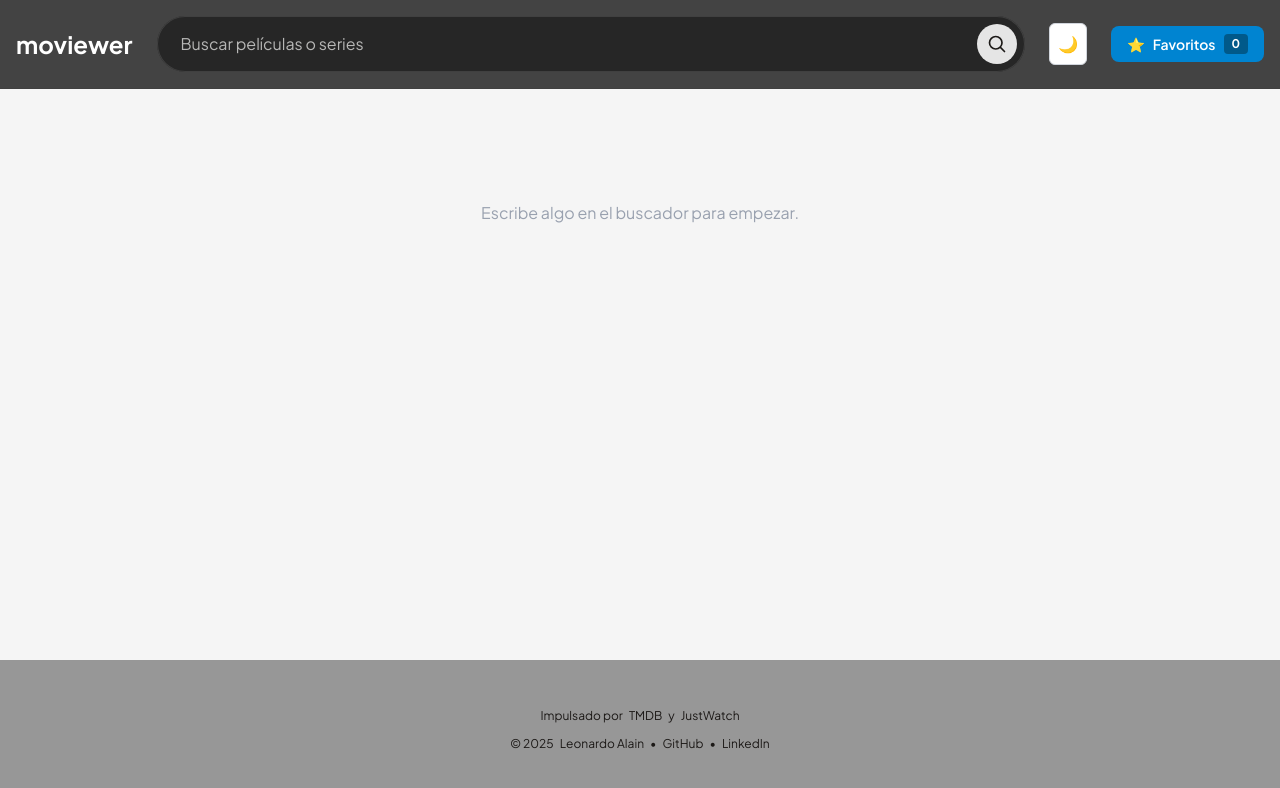
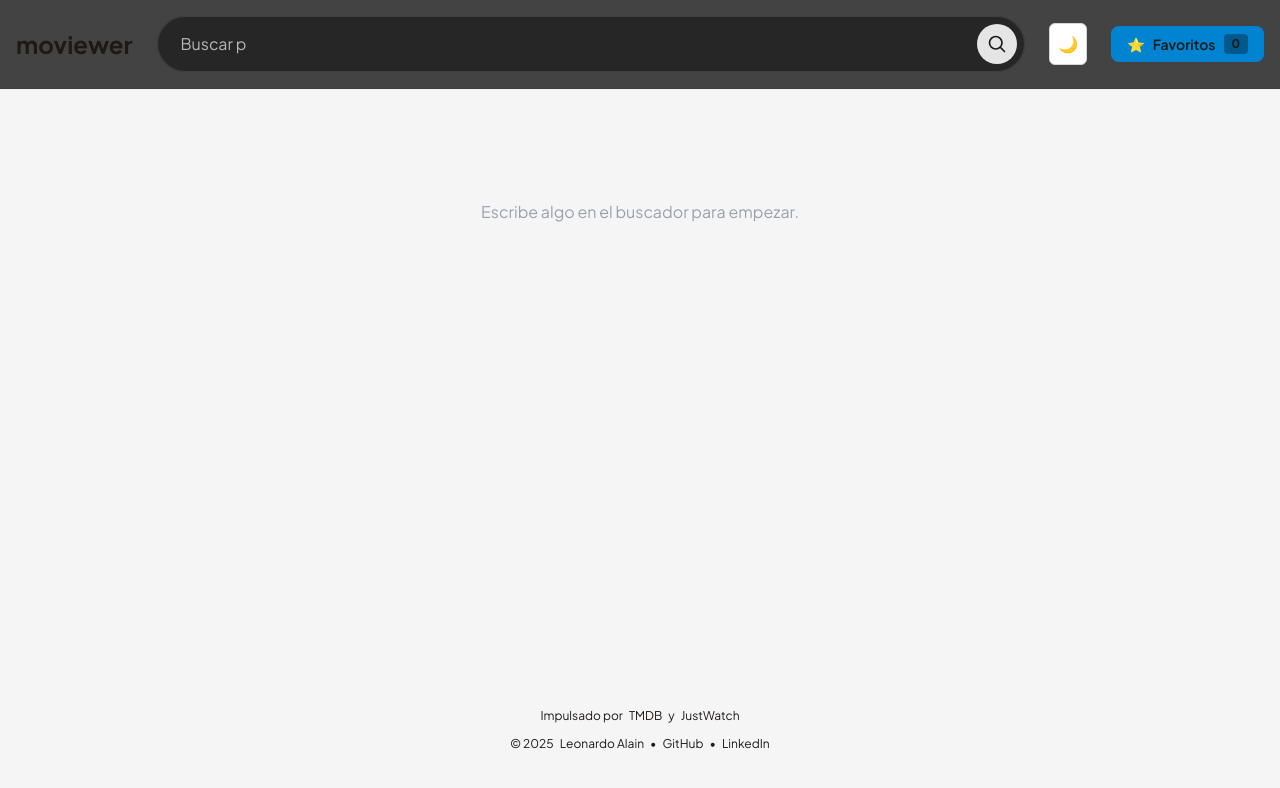
Before and after one commit to leinvg/movie-viewer, a Next.js app: page /search in a window 1280 px wide. Shown: the top 788 px of the page. Built offline with nearby package versions, Linux system fonts and the light colour scheme.

Commit message:
refactor: consolidar Header con variants y eliminar SearchHeader

```diff
--- a/src/app/favorites/page.tsx
+++ b/src/app/favorites/page.tsx
@@ -1,12 +1,12 @@
 import FavoritesList from "@/components/FavoritesList";
-import SearchHeader from "@/components/SearchHeader";
+import Header from "@/components/Header";
 import RegionSelector from "@/components/RegionSelector";
 import { ErrorBoundary } from "@/components/ErrorBoundary";
 
 export default function FavoritesPage() {
   return (
     <main className="flex-1">
-      <SearchHeader />
+      <Header variant="full" />
       <div className="max-w-7xl mx-auto p-4">
         <div className="flex items-center justify-between mb-4">
           <h1 className="text-2xl font-bold text-gray-900 dark:text-white">
--- a/src/app/page.tsx
+++ b/src/app/page.tsx
@@ -2,12 +2,15 @@
 
 import SearchBox from "@/components/SearchBox";
 import FavoritesLink from "@/components/FavoritesLink";
+import Header from "@/components/Header";
 
 export default async function Home() {
   return (
-    <main className="flex-1 flex">
+    <>
+      <Header variant="minimal" />
+      <main className="flex-1 flex">
       <div className="container mx-auto px-8 md:px-12 flex">
-        <section className="w-full flex flex-col items-center justify-center 2xl:py-64 gap-10 md:gap-12">
+        <section className="py-30 w-full flex flex-col items-center justify-center 2xl:py-64 gap-10 md:gap-12">
           <div className="flex flex-col items-center gap-2 md:gap-3 text-center">
             <h1 className="text-3xl md:text-4xl leading-tight tracking-tight font-medium">
               Guía de <span className="hidden md:inline">Plataformas </span>
@@ -24,5 +27,6 @@ export default async function Home() {
         </section>
       </div>
     </main>
+    </>
   );
 }
--- a/src/app/search/page.tsx
+++ b/src/app/search/page.tsx
@@ -1,4 +1,4 @@
-import SearchHeader from "@/components/SearchHeader";
+import Header from "@/components/Header";
 import SearchResults from "@/components/SearchResults";
 import { ErrorBoundary } from "@/components/ErrorBoundary";
 import { fetchFilteredSearch } from "@/services/tmdb";
@@ -15,7 +15,6 @@ export default async function SearchPage({ searchParams }: Props) {
 
   let initial: SearchMediaResult = { results: [], hasMore: false, nextPage: 1 };
   if (q) {
-    // Use centralized service that applies filtering and pagination rules.
     initial = await fetchFilteredSearch(
       q,
       1,
@@ -28,8 +27,8 @@ export default async function SearchPage({ searchParams }: Props) {
 
   return (
     <main className="flex-1">
-      <SearchHeader initialQuery={q} />
-      <div className="p-4 max-w-7xl mx-auto">
+      <Header variant="full" initialQuery={q} />
+      <div className="pt-26 p-4 max-w-7xl mx-auto">
         {q ? (
           <ErrorBoundary>
             <SearchResults
--- a/src/components/Footer.tsx
+++ b/src/components/Footer.tsx
@@ -6,9 +6,9 @@ export default function Footer() {
   const currentYear = new Date().getFullYear();
 
   return (
-    <footer className="bg-neutral-950/40 dark:text-stone-100/40">
+    <footer className="dark:text-stone-100/40">
       <div className="container mx-auto px-8 md:px-12">
-        <section className="py-10 md:py-12 flex flex-col text-xs items-center text-center gap-3 **:data-link:hover:text-stone-100 **:data-link:transition-colors">
+        <section className="py-8 md:py-12 flex flex-col text-xs items-center text-center gap-3 **:data-link:hover:text-stone-100 **:data-link:transition-colors">
           <div className="flex items-center flex-wrap justify-center gap-1.5">
             <p>Impulsado por</p>
             <a
--- a/src/components/Header.tsx
+++ b/src/components/Header.tsx
@@ -5,13 +5,19 @@
 import { useRouter } from "next/navigation";
 import useAppStore from "@/store/appStore";
 import ThemeToggle from "./ThemeToggle";
+import SearchBox from "./SearchBox";
 
-export default function Header({ children }: { children?: React.ReactNode }) {
+interface HeaderProps {
+  variant?: "minimal" | "full";
+  initialQuery?: string;
+}
+
+export default function Header({ variant = "minimal", initialQuery }: HeaderProps) {
   const router = useRouter();
   const { favorites } = useAppStore();
 
   return (
-    <header className="bg-neutral-900/80 border-b border-neutral-700 text-white">
+    <header className="fixed top-0 left-0 right-0 z-50 bg-neutral-900/80 backdrop-blur-md border-b border-neutral-700">
       <div className="max-w-7xl mx-auto px-4 py-4 flex items-center gap-2 sm:gap-4 md:gap-6">
         <div
           className="font-bold text-xl sm:text-2xl cursor-pointer hover:text-indigo-400 transition-colors flex-shrink-0"
@@ -20,9 +26,12 @@ export default function Header({ children }: { children?: React.ReactNode }) {
           moviewer
         </div>
 
-        <div className="flex-1">{children}</div>
+        {variant === "full" && (
+          <>
+            <div className="flex-1">
+              <SearchBox initialQuery={initialQuery} />
+            </div>
 
-        {/* Control de tema */}
             <ThemeToggle />
 
             <button
@@ -36,6 +45,10 @@ export default function Header({ children }: { children?: React.ReactNode }) {
                 {favorites.length}
               </span>
             </button>
+          </>
+        )}
+
+        {variant === "minimal" && <div className="flex-1" />}
       </div>
     </header>
   );
--- a/src/components/SearchBox.tsx
+++ b/src/components/SearchBox.tsx
@@ -16,8 +16,12 @@ const ANIMATION_CONFIG = {
   pauseBetweenCycles: 300,
 };
 
-export default function SearchBox() {
-  const [query, setQuery] = useState("");
+interface SearchBoxProps {
+  initialQuery?: string;
+}
+
+export default function SearchBox({ initialQuery = "" }: SearchBoxProps) {
+  const [query, setQuery] = useState(initialQuery);
   const [placeholder, setPlaceholder] = useState(BASE_TEXT);
   const router = useRouter();
 
--- a/src/components/SearchHeader.tsx
+++ /dev/null
@@ -1,39 +0,0 @@
-// src/components/SearchHeader.tsx
-
-"use client";
-
-import { useState } from "react";
-import Header from "@/components/Header";
-import SearchInput from "./SearchInput";
-import { useRouter } from "next/navigation";
-
-interface Props {
-  initialQuery?: string;
-}
-
-export default function SearchHeader({ initialQuery = "" }: Props) {
-  const [q, setQ] = useState(initialQuery);
-  const router = useRouter();
-
-  const handleSubmit = () => {
-    const trimmed = q.trim();
-    if (!trimmed) return;
-    router.push(`/search?q=${encodeURIComponent(trimmed)}`);
-  };
-
-  const handleClear = () => {
-    setQ("");
-  };
-
-  return (
-    <Header>
-      <SearchInput
-        value={q}
-        onChange={setQ}
-        onSubmit={handleSubmit}
-        onClear={handleClear}
-        placeholder="Buscar películas o series"
-      />
-    </Header>
-  );
-}
```
Also changed, not shown: src/components/MediaModal.tsx (+38 -18 lines). Lines whose indentation alone changed are shown as unchanged.
